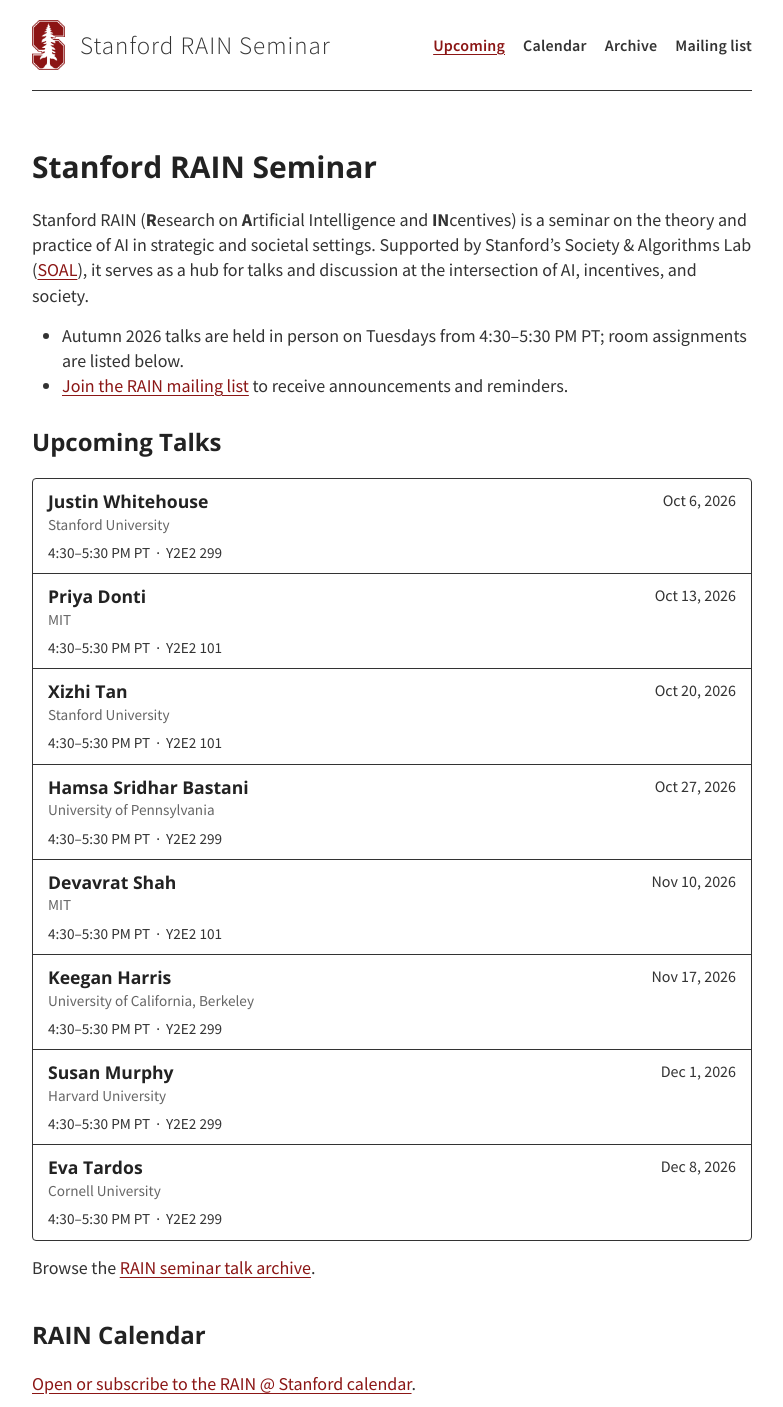
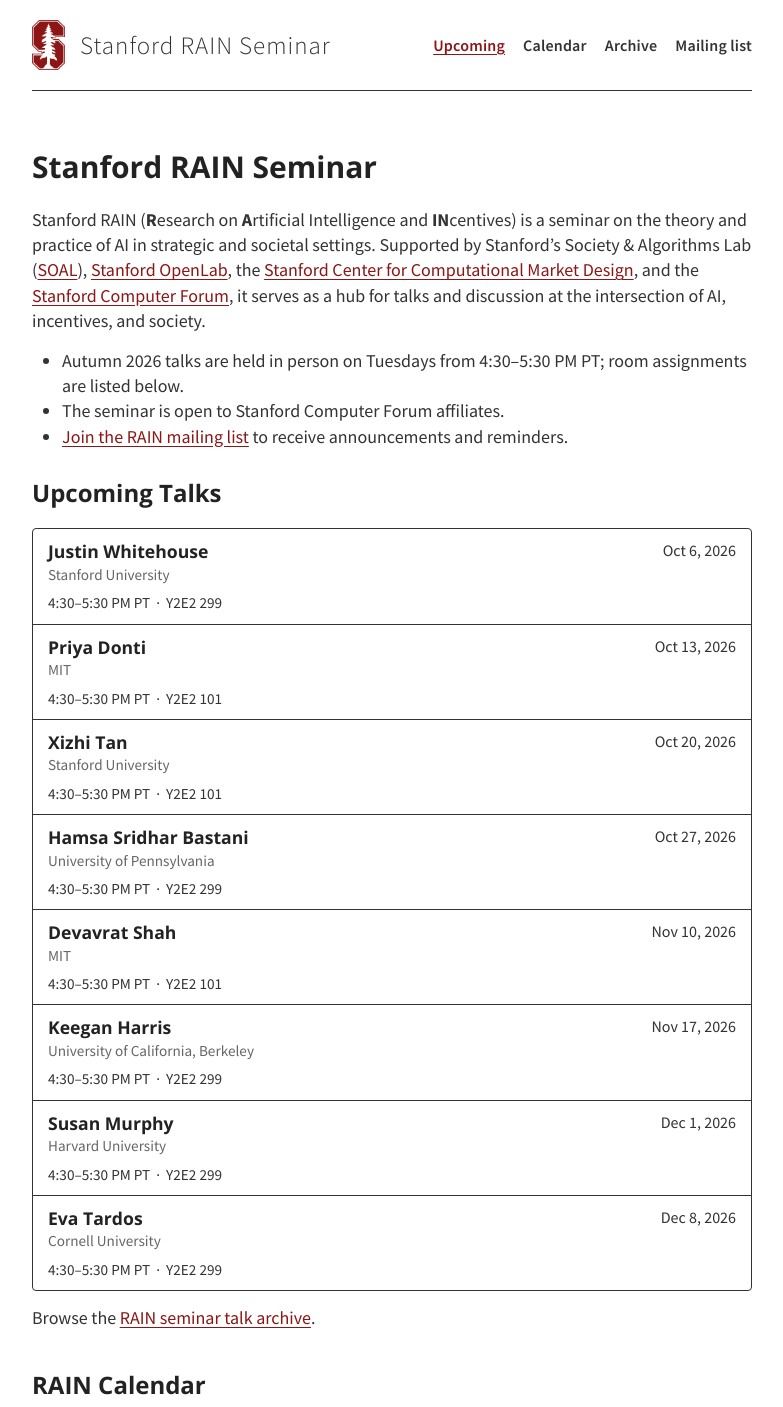
Before and after one commit to stanford-rain-seminar/stanford-rain-seminar.github.io, a Jekyll site: the page built from index.md, in a window 1280 px wide, cut to the strip 0-1407 px from the top of the page. Shown: the whole strip, without its empty margins (248-1031 px from the left). Built offline with Jekyll 4.4.1, drawn with Linux system fonts in a browser that asks for light colours; nearby versions of some CDN libraries; our own code applies the rules of GitHub Pages for plain Markdown files.

Commit message:
Acknowledge seminar supporters

```diff
--- a/index.md
+++ b/index.md
@@ -5,10 +5,11 @@ meta-description: "The RAIN (Research on Artificial Intelligence and Incentives)
 
 # Stanford RAIN Seminar
 
-Stanford RAIN (**R**esearch on **A**rtificial Intelligence and **IN**centives) is a seminar on the theory and practice of AI in strategic and societal settings. Supported by Stanford’s Society & Algorithms Lab ([SOAL](https://web.stanford.edu/group/soal/)), it serves as a hub for talks and discussion at the intersection of AI, incentives, and society.
+Stanford RAIN (**R**esearch on **A**rtificial Intelligence and **IN**centives) is a seminar on the theory and practice of AI in strategic and societal settings. Supported by Stanford’s Society & Algorithms Lab ([SOAL](https://web.stanford.edu/group/soal/)), [Stanford OpenLab](https://openlab.stanford.edu/), the [Stanford Center for Computational Market Design](https://marketdesign.stanford.edu/), and the [Stanford Computer Forum](https://forum.stanford.edu/), it serves as a hub for talks and discussion at the intersection of AI, incentives, and society.
 
 
 * Autumn 2026 talks are held in person on Tuesdays from 4:30–5:30 PM PT; room assignments are listed below.
+* The seminar is open to Stanford Computer Forum affiliates.
 * [Join the RAIN mailing list]({{ site.mailing_list_url }}) to receive announcements and reminders.
 
 {% for category in site.data.talks %}
```
